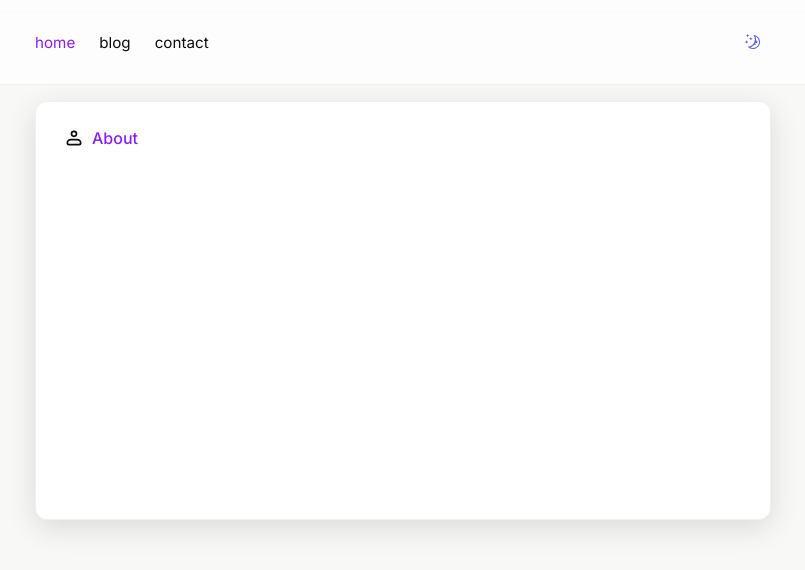
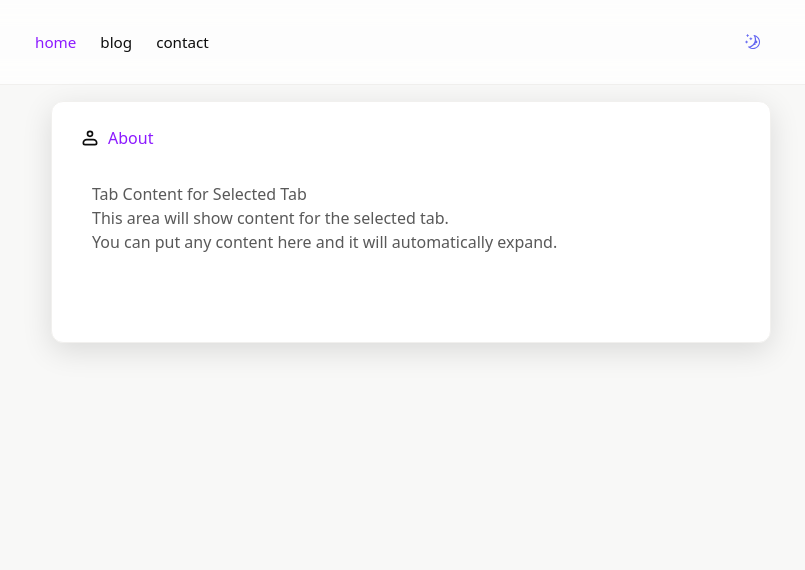
Before and after one commit to jmurrah/personal-portfolio-v2, a React (Vite) app: page / in a window 1280 px wide. Both pictures are taken after a click on the button "About". Shown: the top 570 px of the page, without its empty margins (237-1042 px from the left). Built offline with nearby package versions, Linux system fonts and the light colour scheme.

Commit message:
cards display none after exit

```diff
--- a/src/components/AnimatedCard.tsx
+++ b/src/components/AnimatedCard.tsx
@@ -1,56 +1,78 @@
-import { useState } from 'react';
+import { useEffect, useState } from 'react';
 import Card from '@/components/Card';
 import { useSlideAnimation } from '@/hooks/useSlideAnimation';
+import { SlideDirection } from '@/hooks/types';
 
 interface AnimatedCardProps {
-  direction?: 'left' | 'right' | 'top' | 'bottom';
-  delay?: number;
-  duration?: number;
-  exitDuration?: number; // New prop for exit animation duration
+  direction: SlideDirection;
+  delay: number;
+  enterDuration?: number;
+  exitDuration?: number;
+  triggerExit?: boolean;
   className?: string;
+  displayType: string;
+  onExitComplete?: () => void;
   children: React.ReactNode;
-  triggerExit?: boolean;
-  onExitComplete?: () => void;
 }
 
 export default function AnimatedCard({
   direction = 'left',
   delay = 0,
-  duration = 1000,
-  exitDuration = 2000, // Default exit duration longer than entry
+  enterDuration = 1000,
+  exitDuration = 2000,
+  triggerExit = false,
   className = '',
+  displayType,
+  onExitComplete,
   children,
-  triggerExit = false,
-  onExitComplete,
 }: AnimatedCardProps) {
-  // Track if animation has completed
   const [hasExited, setHasExited] = useState(false);
+  const [display, setDisplay] = useState(displayType);
 
-  // Use the animation hook
   const { style, isVisible } = useSlideAnimation({
     direction,
     delay: triggerExit ? 0 : delay,
-    // Use exitDuration when exiting, otherwise use regular duration
-    duration: triggerExit ? exitDuration : duration,
+    duration: triggerExit ? exitDuration : enterDuration,
     isExiting: triggerExit,
   });
 
-  // Handle exit animation completion
-  if (triggerExit && !hasExited && isVisible) {
-    // Wait for animation to complete before calling callback
-    setTimeout(() => {
-      setHasExited(true);
-      onExitComplete?.();
-    }, exitDuration); // Use exit duration for completion timing
-  }
+  useEffect(() => {
+    if (!triggerExit) {
+      setDisplay(displayType);
+      setHasExited(false);
+    }
+  }, [triggerExit, displayType]);
+
+  useEffect(() => {
+    if (triggerExit && !hasExited) {
+      const animationDelay = Math.floor(exitDuration * 0.25);
+
+      const exitTimer = setTimeout(() => {
+        setHasExited(true);
+        console.log('Card has exited');
+
+        setTimeout(() => {
+          setDisplay('none');
+          console.log('Card removed from layout');
+        }, 100); // Short delay after exit
+
+        if (onExitComplete) onExitComplete();
+      }, animationDelay);
+
+      return () => {
+        clearTimeout(exitTimer);
+      };
+    }
+  }, [triggerExit, hasExited, exitDuration, onExitComplete]);
 
   return (
     <Card
       className={className}
       style={{
         ...style,
-        // Prevent interaction during exit animation
+        opacity: isVisible || triggerExit ? 1 : 0,
         pointerEvents: triggerExit ? 'none' : 'auto',
+        display: display,
       }}
     >
       {children}
--- a/src/components/Tabs/ExpandableCard/ExpandableCard.css
+++ b/src/components/Tabs/ExpandableCard/ExpandableCard.css
@@ -2,15 +2,14 @@
   --container-expand-duration: 520ms;
   --card-offset-left: 0px;
   --card-parent-width: 100%;
+  --content-height: 0px;
   flex: 1 1 auto;
   width: 100%;
   max-width: 100%;
   margin-left: 0;
   align-self: stretch;
   position: relative;
-  /* Add position for z-index to work */
   z-index: 1;
-  /* Default z-index */
   transition:
     width var(--container-expand-duration) cubic-bezier(0.4, 0, 0.2, 1),
     max-width var(--container-expand-duration) cubic-bezier(0.4, 0, 0.2, 1),
@@ -21,12 +20,32 @@
 
 .expandable-card.expandable-card--expanded {
   flex-basis: 100%;
-  max-width: min(48rem, var(--card-parent-width, 100%));
-  width: min(48rem, var(--card-parent-width, 100%));
-  margin-left: calc(var(--card-offset-left, 0px) * -1);
+  max-width: 100%;
+  width: 100%;
+  margin-left: 0;
   z-index: 50;
-  /* Higher z-index when expanded */
   box-shadow: 0 8px 30px rgba(0, 0, 0, 0.12);
+}
+
+/* Height transition for content */
+.content-wrapper {
+  overflow: hidden;
+  height: 0;
+  transition: height var(--container-expand-duration) cubic-bezier(0.4, 0, 0.2, 1);
+  opacity: 0;
+}
+
+.content-wrapper.expanded {
+  height: var(--content-height);
+  opacity: 1;
+  transition:
+    height var(--container-expand-duration) cubic-bezier(0.4, 0, 0.2, 1),
+    opacity var(--container-expand-duration) cubic-bezier(0.4, 0, 0.2, 1);
+}
+
+/* Tab content spacing */
+.tab-content {
+  padding: 1.5rem;
 }
 
 /* Adding transition for closing - slower than opening */
@@ -34,7 +53,6 @@
   /* Slower closing transition */
   --closing-duration: 720ms;
   z-index: 50;
-  /* Keep high z-index during closing */
   transition:
     width var(--closing-duration) cubic-bezier(0.4, 0, 0.2, 1),
     max-width var(--closing-duration) cubic-bezier(0.4, 0, 0.2, 1),
@@ -42,3 +60,10 @@
     margin-left var(--closing-duration) cubic-bezier(0.4, 0, 0.2, 1),
     box-shadow 240ms ease;
 }
+
+/* Also handle content closing transition */
+.expandable-card.closing .content-wrapper {
+  transition:
+    height var(--closing-duration) cubic-bezier(0.4, 0, 0.2, 1),
+    opacity var(--closing-duration) cubic-bezier(0.4, 0, 0.2, 1);
+}
--- a/src/components/Tabs/ExpandableCard/ExpandableCard.tsx
+++ b/src/components/Tabs/ExpandableCard/ExpandableCard.tsx
@@ -1,4 +1,11 @@
-import { useLayoutEffect, useRef, useState, type CSSProperties, type ReactNode } from 'react';
+import {
+  useLayoutEffect,
+  useRef,
+  useState,
+  useEffect,
+  type CSSProperties,
+  type ReactNode,
+} from 'react';
 import Card from '@/components/Card';
 import './ExpandableCard.css';
 
@@ -6,6 +13,7 @@ export interface ExpandableCardProps {
   children: ReactNode;
   expanded: boolean;
   className?: string;
+  contentId?: string; // Optional ID for the content section
 }
 
 const CONTAINER_EXPAND_DURATION_MS = 520;
@@ -14,13 +22,17 @@ export default function ExpandableCard({
   children,
   expanded,
   className = '',
+  contentId = 'tab-content',
 }: ExpandableCardProps) {
   const [cardMetrics, setCardMetrics] = useState<{
     offsetLeft: number;
     parentWidth: number;
   } | null>(null);
+  const [contentHeight, setContentHeight] = useState<number | null>(null);
   const cardRef = useRef<HTMLDivElement | null>(null);
+  const contentRef = useRef<HTMLDivElement | null>(null);
 
+  // Measure the layout for positioning
   useLayoutEffect(() => {
     const measureLayout = () => {
       const cardNode = cardRef.current;
@@ -56,6 +68,19 @@ export default function ExpandableCard({
     };
   }, [expanded]);
 
+  // Measure content height for smooth height transition
+  useEffect(() => {
+    const content = document.getElementById(contentId);
+    if (content && expanded) {
+      // Small delay to ensure content is rendered
+      setTimeout(() => {
+        setContentHeight(content.scrollHeight);
+      }, 10);
+    } else {
+      setContentHeight(0);
+    }
+  }, [expanded, contentId]);
+
   const expandDurationValue = `${CONTAINER_EXPAND_DURATION_MS}ms`;
   const containerClassName = [
     'expandable-card',
@@ -69,11 +94,26 @@ export default function ExpandableCard({
     '--container-expand-duration': expandDurationValue,
     '--card-offset-left': cardMetrics ? `${cardMetrics.offsetLeft}px` : undefined,
     '--card-parent-width': cardMetrics ? `${cardMetrics.parentWidth}px` : undefined,
+    '--content-height': contentHeight ? `${contentHeight}px` : '0px',
   } as CSSProperties;
 
   return (
     <Card ref={cardRef} className={containerClassName} style={cardStyle}>
       {children}
+      <div
+        id={contentId}
+        ref={contentRef}
+        className={`content-wrapper ${expanded ? 'expanded' : ''}`}
+      >
+        {/* Tab content goes here */}
+        {expanded && (
+          <div className="tab-content">
+            <h2>Tab Content for Selected Tab</h2>
+            <p>This area will show content for the selected tab.</p>
+            <p>You can put any content here and it will automatically expand.</p>
+          </div>
+        )}
+      </div>
     </Card>
   );
 }
--- a/src/components/Tabs/Tabs.tsx
+++ b/src/components/Tabs/Tabs.tsx
@@ -3,13 +3,14 @@ import SlidingTabs, { type Tab } from './SlidingTabs/SlidingTabs';
 import ExpandableCard from './ExpandableCard/ExpandableCard';
 import './Tabs.css';
 
-const CARD_CLOSING_DURATION_MS = 720; // Slightly longer closing animation
+const ANIMATION_DURATION_MS = 1000;
 
 interface TabsProps {
-  onTabClick?: (tabId: string) => void;
+  onTabClick: (tabId: string) => void;
+  readyToExpand?: boolean;
 }
 
-export default function Tabs({ onTabClick }: TabsProps) {
+export default function Tabs({ onTabClick, readyToExpand = false }: TabsProps) {
   const [selectedTab, setSelectedTab] = useState<string | null>(null);
   const [isExpanded, setIsExpanded] = useState(false);
   const [isClosing, setIsClosing] = useState(false);
@@ -27,22 +28,19 @@ export default function Tabs({ onTabClick }: TabsProps) {
     [],
   );
 
-  // Clean up timeouts on unmount
+  // Watch for the readyToExpand signal
   useEffect(() => {
-    return () => {
-      if (closeTimeoutRef.current) {
-        window.clearTimeout(closeTimeoutRef.current);
-      }
-    };
-  }, []);
+    if (readyToExpand && selectedTab && !isExpanded && !isClosing) {
+      console.log('Ready to expand tab:', selectedTab);
+      setIsExpanded(true);
+    }
+  }, [readyToExpand, selectedTab, isExpanded, isClosing]);
 
-  // Handle tab selection
   const handleSelectTab = (tabId: string) => {
-    // If we're closing, don't respond to clicks
     if (isClosing) return;
 
-    // If clicking the same tab, close it
     if (selectedTab === tabId) {
+      // User clicked the currently selected tab - close it
       if (closeTimeoutRef.current) {
         window.clearTimeout(closeTimeoutRef.current);
       }
@@ -50,44 +48,35 @@ export default function Tabs({ onTabClick }: TabsProps) {
       setIsClosing(true);
       setIsExpanded(false);
 
-      // Notify parent about tab closing with null id
+      // Tell parent we're closing
       if (onTabClick) {
-        onTabClick(''); // empty string indicates closing
+        onTabClick(''); // empty tabId indicates closing
       }
 
-      // Use the longer closing duration
       closeTimeoutRef.current = window.setTimeout(() => {
         setSelectedTab(null);
         setIsClosing(false);
-      }, CARD_CLOSING_DURATION_MS);
+      }, ANIMATION_DURATION_MS);
 
       return;
     }
 
-    // Notify parent about tab click
+    // User clicked a new tab
     if (onTabClick) {
       onTabClick(tabId);
     }
 
-    // Otherwise, select the new tab
     setSelectedTab(tabId);
-  };
-
-  // Handle tab animation completion
-  const handleTabAnimationComplete = () => {
-    if (selectedTab && !isClosing) {
-      setIsExpanded(true);
-    }
+    // Don't auto-expand - wait for readyToExpand signal
   };
 
   return (
-    <ExpandableCard expanded={isExpanded} className={`${isClosing ? 'closing' : ''} h-full`}>
-      <SlidingTabs
-        tabs={tabs}
-        selectedTab={selectedTab}
-        onSelectTab={handleSelectTab}
-        onAnimationComplete={handleTabAnimationComplete}
-      />
+    <ExpandableCard
+      expanded={isExpanded}
+      className={`${isClosing ? 'closing' : ''} h-full`}
+      contentId={`tab-content-${selectedTab}`}
+    >
+      <SlidingTabs tabs={tabs} selectedTab={selectedTab} onSelectTab={handleSelectTab} />
     </ExpandableCard>
   );
 }
--- /dev/null
+++ b/src/hooks/types.ts
@@ -0,0 +1 @@
+export type SlideDirection = 'left' | 'right' | 'top' | 'bottom';
--- a/src/hooks/useSlideAnimation.ts
+++ b/src/hooks/useSlideAnimation.ts
@@ -1,37 +1,31 @@
 import { useEffect, useState, CSSProperties } from 'react';
-
-type SlideDirection = 'left' | 'right' | 'top' | 'bottom';
+import { SlideDirection } from '@/hooks/types';
 
 interface UseSlideAnimationProps {
   direction: SlideDirection;
-  isVisible?: boolean; // Control visibility externally
-  delay?: number;
-  duration?: number;
-  isExiting?: boolean; // For exit animations
+  delay: number;
+  duration: number;
+  isExiting: boolean;
 }
 
 export function useSlideAnimation({
   direction,
-  isVisible: controlledVisibility,
-  delay = 0,
-  duration = 700,
-  isExiting = false,
+  delay,
+  duration,
+  isExiting,
 }: UseSlideAnimationProps) {
-  // Allow external control or internal state
-  const [internalVisible, setInternalVisible] = useState(false);
-
-  // Use externally controlled visibility if provided, otherwise use internal
-  const isVisible = controlledVisibility !== undefined ? controlledVisibility : internalVisible;
+  const [isVisible, setIsVisible] = useState(false);
 
   useEffect(() => {
-    if (controlledVisibility === undefined) {
+    if (!isExiting) {
       const timer = setTimeout(() => {
-        setInternalVisible(true);
+        setIsVisible(true);
       }, delay);
-
       return () => clearTimeout(timer);
+    } else {
+      setIsVisible(false);
     }
-  }, [delay, controlledVisibility]);
+  }, [delay, isExiting]);
 
   const getTransform = (): string => {
     if (isVisible && !isExiting) return 'translate(0, 0)';
--- a/src/index.css
+++ b/src/index.css
@@ -3,8 +3,8 @@
 body {
   padding: 0;
   margin: 0;
-  /* font-family: 'Instrument Sans', sans-serif; */
-  font-family: 'Inter', sans-serif;
+  font-family: 'Instrument Sans', sans-serif;
+  /* font-family: 'Inter', sans-serif; */
 }
 
 a {
--- a/src/pages/Home.tsx
+++ b/src/pages/Home.tsx
@@ -3,7 +3,7 @@ import AnimatedCard from '@/components/AnimatedCard';
 import SvgIcon from '@/components/SvgIcon';
 import TechnologyBadge from '@/components/TechnologyBadge';
 import Tabs from '@/components/Tabs/Tabs';
-import { useSlideAnimation } from '@/hooks/useSlideAnimation';
+// import { useSlideAnimation } from '@/hooks/useSlideAnimation';
 
 const technologies = [
   { name: 'Python', logoSrc: '/logos/PythonLogo.svg', accent: 'rgba(53, 114, 165, 0.2)' },
@@ -28,22 +28,44 @@ const technologies = [
 ];
 
 export default function Home() {
-  // State to track if cards should exit
   const [cardsExiting, setCardsExiting] = useState(false);
+  const [exitedCardCount, setExitedCardCount] = useState(0);
+  const [selectedTabId, setSelectedTabId] = useState('');
+  const [readyToShowTab, setReadyToShowTab] = useState(false);
+  const totalCards = 4; // Total number of AnimatedCard components
 
-  // For Tabs component animation
-  // const tabsAnimation = useSlideAnimation({ direction: 'top', delay: 1100 });
+  // Function to handle when all cards have exited
+  const handleAllCardsExited = () => {
+    console.log('All cards have exited! Now loading content for tab:', selectedTabId);
+    setReadyToShowTab(true);
+    // Load content for the selected tab or perform other actions
+  };
 
-  // Handle tab click - make cards exit
+  const handleCardExited = () => {
+    console.log('A card has exited');
+    setExitedCardCount((prevCount) => {
+      const newCount = prevCount + 1;
+      console.log('Current exited count:', newCount);
+
+      if (newCount === totalCards) {
+        handleAllCardsExited();
+      }
+      return newCount;
+    });
+  };
+
   const handleTabClick = (tabId: string) => {
-    // If tabId is empty string, tab is being closed
+    setSelectedTabId(tabId);
+    setExitedCardCount(0);
+    setReadyToShowTab(false);
+
     if (tabId === '') {
-      // Small delay to sync with tab closing animation
+      console.log('Re-entering cards');
       setTimeout(() => {
         setCardsExiting(false);
       }, 100);
     } else {
-      // Otherwise, make cards exit
+      console.log('Exiting cards for tab:', tabId);
       setCardsExiting(true);
     }
   };
@@ -58,6 +80,8 @@ export default function Home() {
               delay={100}
               triggerExit={cardsExiting}
               className="h-56 flex flex-col justify-between w-80 shrink-0"
+              displayType="flex"
+              onExitComplete={handleCardExited}
             >
               <h1 className="text-[color:var(--primary)] text-4xl font-bold">Jacob Murrah</h1>
               <p className="flex items-center gap-2">
@@ -103,6 +127,8 @@ export default function Home() {
               delay={350}
               triggerExit={cardsExiting}
               className="flex justify-between items-center"
+              displayType="flex"
+              onExitComplete={handleCardExited}
             >
               <SvgIcon href="https://github.com/jmurrah" src="/icons/GitHubIcon.svg" alt="GitHub" />
               <SvgIcon
@@ -131,21 +157,29 @@ export default function Home() {
               />
             </AnimatedCard>
 
-            <AnimatedCard direction="left" delay={600} triggerExit={cardsExiting}>
+            <AnimatedCard
+              direction="left"
+              delay={600}
+              triggerExit={cardsExiting}
+              displayType="block"
+              onExitComplete={handleCardExited}
+            >
               <p className="text-[color:var(--primary)]">Currently ↓</p>
               <p>Software Engineer I @ AT&T</p>
               <p>OMSCS @ Georgia Tech</p>
             </AnimatedCard>
           </div>
 
-          <Tabs onTabClick={handleTabClick} />
+          <Tabs onTabClick={handleTabClick} readyToExpand={readyToShowTab} />
         </div>
 
         <AnimatedCard
-          direction="left" // Changed from "bottom" to "left" so it completely exits the screen
+          direction="left"
           delay={850}
           triggerExit={cardsExiting}
           className="w-full flex flex-col gap-4"
+          displayType="flex"
+          onExitComplete={handleCardExited}
         >
           <h2>Technologies</h2>
           <div className="flex flex-wrap gap-2">
--- a/src/palette.css
+++ b/src/palette.css
@@ -1,7 +1,4 @@
 :root {
-  --font-sans:
-    'Inter', ui-sans-serif, system-ui, -apple-system, 'Segoe UI', Roboto, 'Helvetica Neue', Arial,
-    'Apple Color Emoji', 'Segoe UI Emoji';
   --bg-light: hsl(0, 0%, 100%);
   --bg: hsl(40, 10%, 97%);
   --bg-dark: hsl(40, 8%, 94%);
```
Also changed, not shown: index.html (+4 -4 lines), src/components/Tabs/HomeShowcase/HomeShowcase.tsx (deleted, +0 -20 lines), src/hooks/usePageTransition.ts (deleted, +0 -20 lines).
